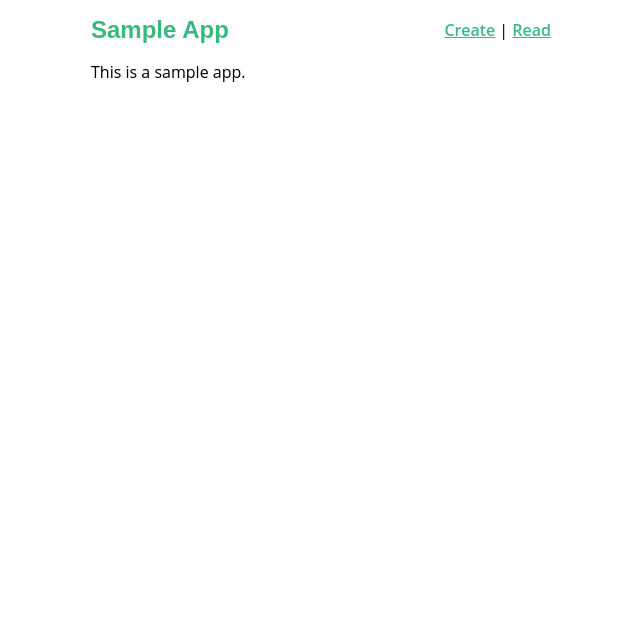
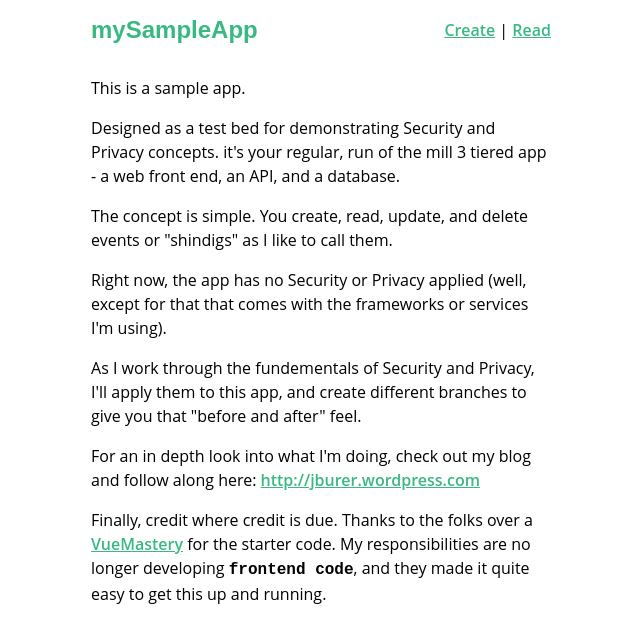
Before and after one commit to jburer/mysimpleui, a Vue app: page / in a window 1280 px wide. Shown: the top 642 px of the page, without its empty margins (319-959 px from the left). Built offline with nearby package versions, Linux system fonts and the light colour scheme; the HTML template or start-up script is replaced by a standard one.

Commit message:
.initial

```diff
--- a/src/components/NavBar.vue
+++ b/src/components/NavBar.vue
@@ -1,6 +1,6 @@
 <template>
   <div id="nav" class="nav">
-    <router-link to="/" class="brand">Sample App</router-link>
+    <router-link to="/" class="brand">mySampleApp</router-link>
 
     <nav>
       <router-link :to="{ name: 'create' }">Create</router-link>
--- a/src/views/Home.vue
+++ b/src/views/Home.vue
@@ -1,5 +1,37 @@
 <template>
-  <div>This is a sample app.</div>
+  <div>
+    <p>This is a sample app.</p>
+    <p>
+      Designed as a test bed for demonstrating Security and Privacy concepts.
+      it's your regular, run of the mill 3 tiered app - a web front end, an API,
+      and a database.
+    </p>
+    <p>
+      The concept is simple. You create, read, update, and delete events or
+      "shindigs" as I like to call them.
+    </p>
+    <p>
+      Right now, the app has no Security or Privacy applied (well, except for
+      that that comes with the frameworks or services I'm using).
+    </p>
+    <p>
+      As I work through the fundementals of Security and Privacy, I'll apply
+      them to this app, and create different branches to give you that "before
+      and after" feel.
+    </p>
+    <p>
+      For an in depth look into what I'm doing, check out my blog and follow
+      along here:
+      <a href="http://jburer.wordpress.com">http://jburer.wordpress.com</a>
+    </p>
+    <p>
+      Finally, credit where credit is due. Thanks to the folks over a
+      <a href="http://vuemastery.com" target="_blank">VueMastery</a>
+      for the starter code. My responsibilities are no longer developing
+      <b> <code>frontend code</code> </b>, and they made it quite easy to get
+      this up and running.
+    </p>
+  </div>
 </template>
 
 <script>
```
